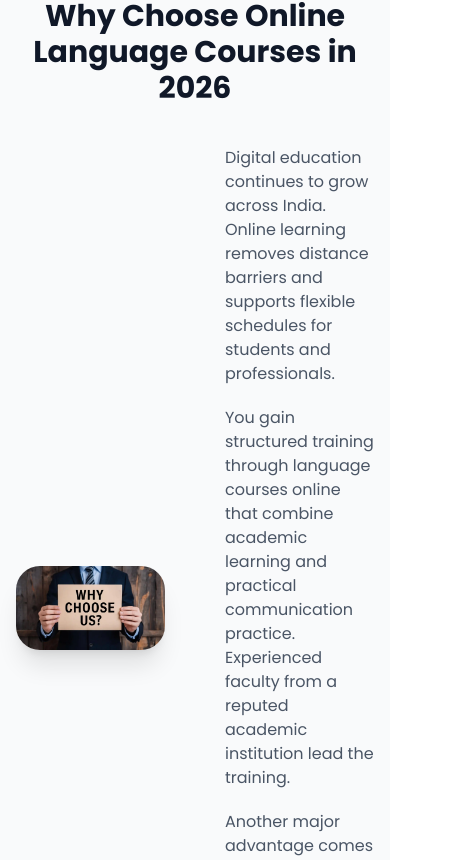
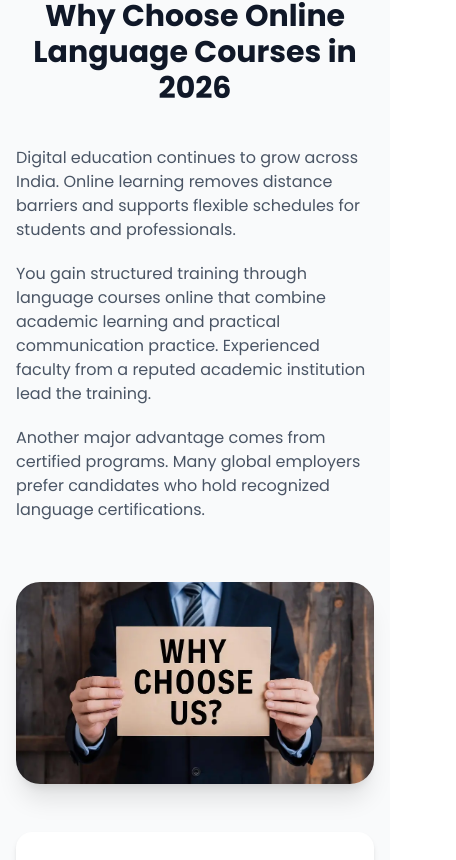
Before and after one commit to evonixrahul/landing-sifil, a React (Vite) app: page / in a window 390 px wide. Shown: the part 1303-2163 px from the top of the page, 456 px wide, since content can reach past the window. Built offline with nearby package versions, Linux system fonts and the light colour scheme.

Commit message:
responsive

```diff
--- a/src/styles/style.css
+++ b/src/styles/style.css
@@ -1,6 +1,7 @@
 * {
     scroll-behavior: smooth;
 }
+
 .paragraph_margin_bottom {
     margin-bottom: 20px;
 }
@@ -40,3 +41,39 @@
 .new_courses_para_mainbox p:first-child {
     border-right: 1px solid #dedede;
 }
+
+@media (max-width: 991.98px) {
+    .new_why_choose_text_mainbox {
+        grid-template-columns: 1fr;
+        gap: 40px;
+    }
+
+    .new_why_choose_text_secondbox {
+        grid-row: 1/2;
+    }
+
+    .new_courses_para_mainbox p {
+        padding: 0 20px;
+        font-size: 16px;
+    }
+
+    .new_courses_para_mainbox {
+        padding: 20px;
+    }
+}
+
+@media (max-width: 575.98px) {
+    .new_courses_para_mainbox {
+        grid-template-columns: 1fr;
+        gap: 0;
+    }
+
+    .new_courses_para_mainbox p:first-child {
+        border-right: 0;
+        border-bottom: 1px solid #dedede;
+    }
+
+    .new_courses_para_mainbox p {
+        padding: 20px 0;
+    }
+}
```
